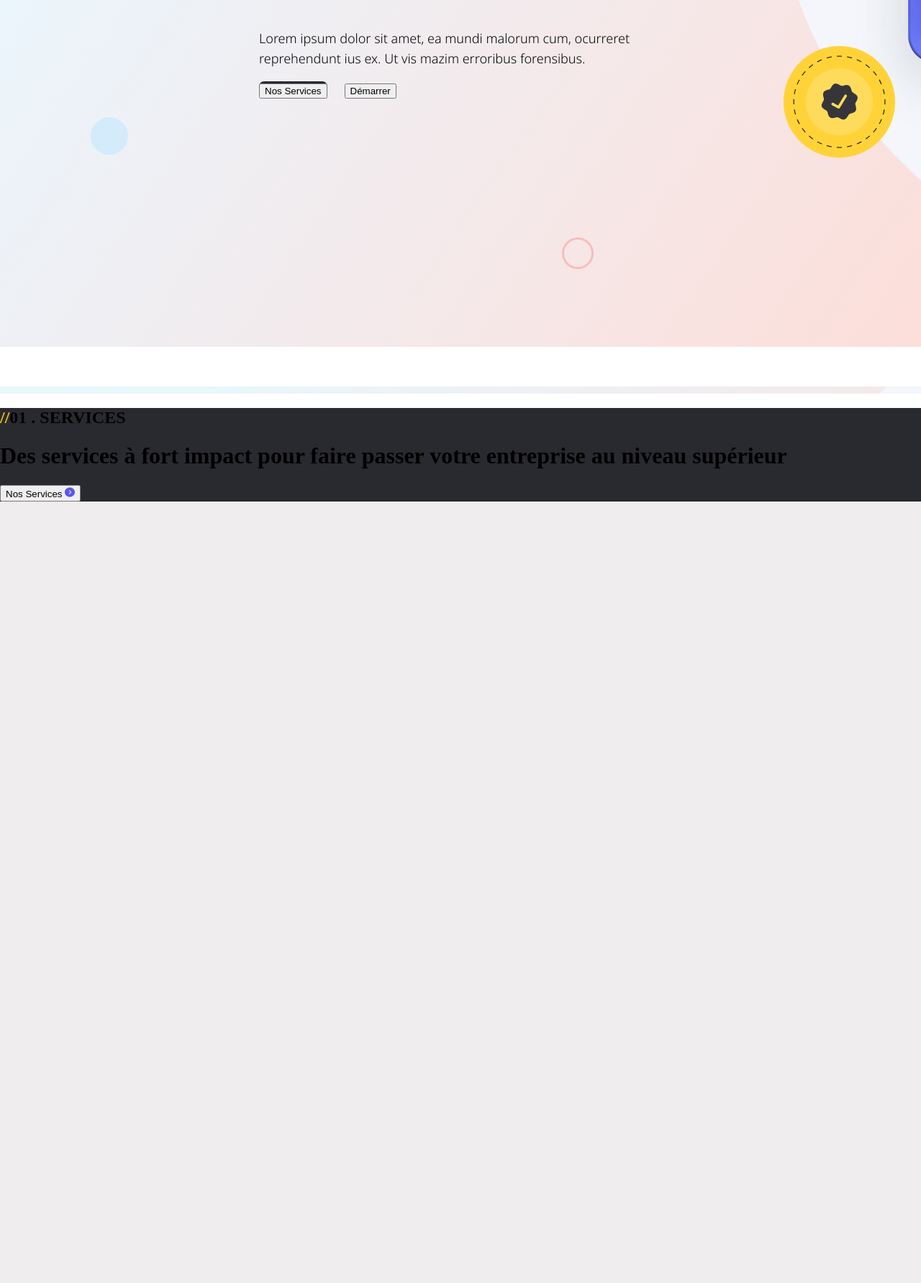
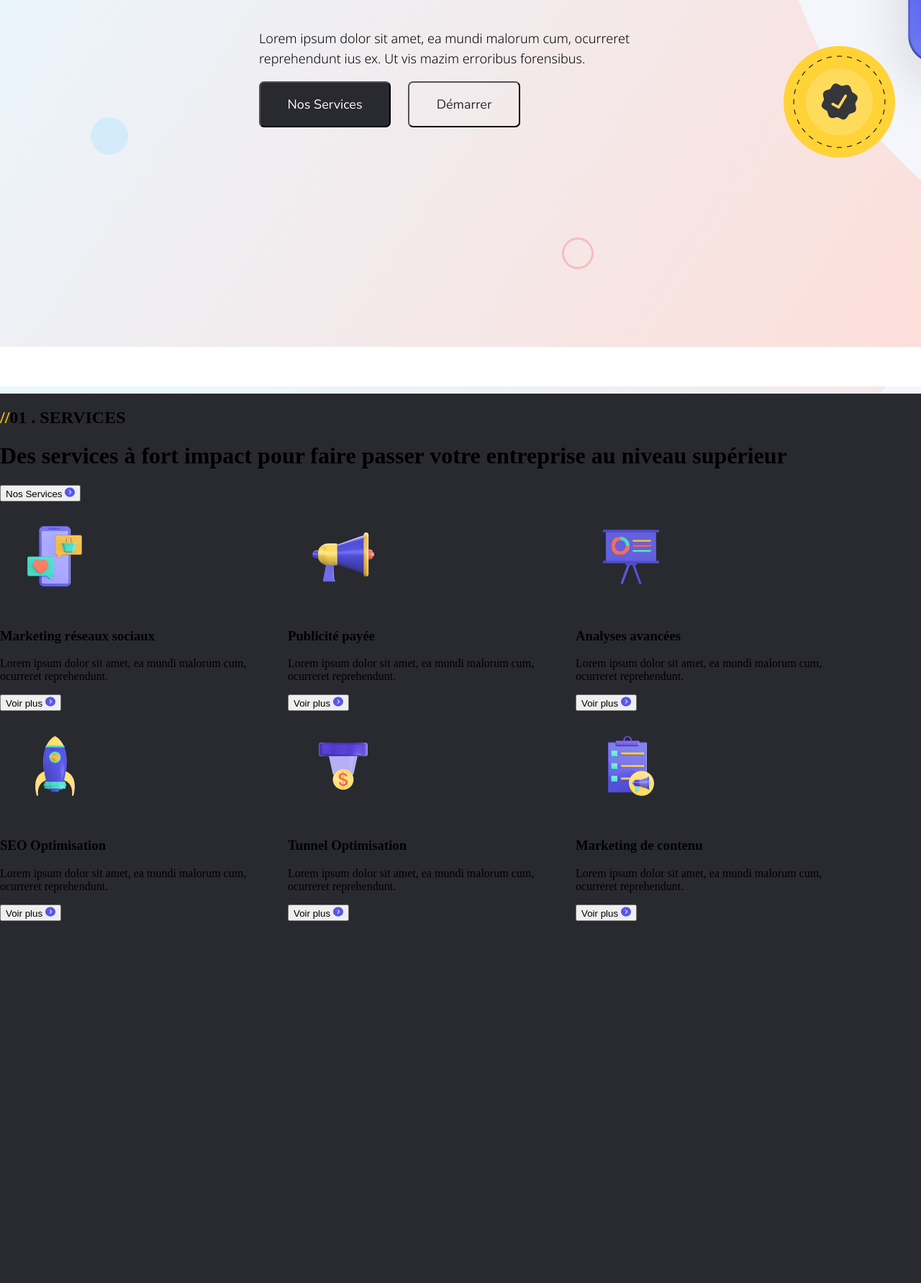
Before and after one commit to MissAnanas/Site-Web-Pro-, a PHP site: page / in a window 1280 px wide; the page is wider, and only the part inside the window is pictured. Shown: the part 609-2392 px from the top of that part at 72% size. Before the commit the page ends 1306 px from the top of that part, so only its background shows below. Run offline with PHP 8.4, Linux system fonts and the light colour scheme.

Commit message:
homepage

```diff
--- a/index.html
+++ b/index.html
@@ -23,7 +23,7 @@
                 <a class = "bheader" href="A Propos.php">A Propos</a>
                 <a class = "bheader" href="Services.php">Services</a>
                 <a class = "bheader" href="Blog.php">Blog</a>
-                <a class="btnheader" href="aaa.html"><button>Démarrer</button></a>
+                <a href="aaa.html"><button class="btnheader">Démarrer</button></a>
             </div>
         </header>
 
@@ -31,16 +31,59 @@
             <h2 class="title"><font color = "#FEC90C">//</font>AGENCE MARKETING</h2>
             <h1 class ="title2">Une agence <br> <font color = "#5956E8">marketing</font> 100% <br> digitale</h1>
             <p class="latin">Lorem ipsum dolor sit amet, ea mundi malorum cum, ocurreret reprehendunt ius ex. Ut vis mazim erroribus forensibus.</p>
-            <a class="btnservices" href="Services.html"><button>Nos Services</button></a>
-            <a class="btnstart" href="aaa.html"><button>Démarrer</button></a>
+            <a href="Services.html"><button class="btnservices">Nos Services</button></a>
+            <a href="aaa.html"><button class="btnstart">Démarrer</button></a>
         </div>
     </div>
-
-    <div class="pageservices">
-        <div class="container01">
-            <h2 class="01"><font color = "#FEC90C">//</font>01 . SERVICES</h2>
-            <h1 class="services">Des services à fort impact pour faire passer votre entreprise au niveau supérieur</h1>
-            <a><button>Nos Services <img src="Vector.png" width="14px" height="14px" href="Services.php"></button>
+    <div class="backgroundservices">
+        <div class="pageservices">
+            <div class="containertitle">
+                <h2 class="01"><font color = "#FEC90C">//</font>01 . SERVICES</h2>
+                <h1 class="services">Des services à fort impact pour faire passer votre entreprise au niveau supérieur</h1>
+                <a href="Services.php"><button>Nos Services <img src="Vector.png" width="14px" height="14px"></button></a>
+            </div>
+            <div class="containerservices">
+                <div class="column1">
+                    <div class="service1">
+                        <img class="logoservice1" src="Icon.png">
+                        <h3>Marketing réseaux sociaux</h3>
+                        <p class>Lorem ipsum dolor sit amet, ea mundi malorum cum, ocurreret reprehendunt.</p>
+                        <a href="Services.php"><button class="btnservices2">Voir plus <img src="Vector.png" width="14px" height="14px"></button></a>
+                    </div>
+                    <div class="service2">
+                        <img class="logoservice2" src="Icon (1).png">
+                        <h3>Publicité payée</h3>
+                        <p>Lorem ipsum dolor sit amet, ea mundi malorum cum, ocurreret reprehendunt. </p>
+                        <a href="Services.php"><button class="btnservices2">Voir plus <img src="Vector.png" width="14px" height="14px"></button></a>
+                    </div>
+                    <div class="service3">
+                        <img class="logoservice3" src="Icon (2).png">
+                        <h3>Analyses avancées</h3>
+                        <p>Lorem ipsum dolor sit amet, ea mundi malorum cum, ocurreret reprehendunt. </p>
+                        <a href="Services.php"><button class="btnservices2">Voir plus <img src="Vector.png" width="14px" height="14px"></button></a>
+                    </div>
+                </div>
+                <div class="column2">
+                    <div class="service4">
+                        <img class="logoservice4" src="Icon (3).png">
+                        <h3>SEO Optimisation</h3>
+                        <p>Lorem ipsum dolor sit amet, ea mundi malorum cum, ocurreret reprehendunt. </p>
+                        <a href="Services.php"><button class="btnservices2">Voir plus <img src="Vector.png" width="14px" height="14px"></button></a>
+                    </div>
+                    <div class="service5">
+                        <img class="logoservice5" src="Icon (4).png">
+                        <h3>Tunnel Optimisation</h3>
+                        <p>Lorem ipsum dolor sit amet, ea mundi malorum cum, ocurreret reprehendunt. </p>
+                        <a href="Services.php"><button class="btnservices2">Voir plus <img src="Vector.png" width="14px" height="14px"></button></a>
+                    </div>
+                    <div class="service6">
+                        <img class="logoservice6" src="Icon (5).png">
+                        <h3>Marketing de contenu</h3>
+                        <p>Lorem ipsum dolor sit amet, ea mundi malorum cum, ocurreret reprehendunt. </p>
+                        <a href="Services.php"><button class="btnservices2">Voir plus <img src="Vector.png" width="14px" height="14px"></button></a>
+                    </div>
+                </div>
+            </div>
         </div>
     </div>
 </body>
--- a/style.css
+++ b/style.css
@@ -2,16 +2,7 @@ body {
     margin: 0%;
 }
 
-.pagebanner {
-    background-image: url(Banner\ Image.png);
-    width: 1920px;
-    height: 1156px;
-}
-
-.pageservices {
-    background-color: #292930;
-}
-
+/* CSS HEADER */
 header {
     display: flex;
     flex-direction: row;
@@ -51,7 +42,7 @@ header {
     float: right;
     display: flex;
     align-items: center;
-    height: 81.16px;
+    height: 64px;
 }
 
 .bheader {
@@ -81,6 +72,18 @@ header {
   .bheader:hover::after {
     transform: scaleX(1);
   }
+  /*FIN CSS HEADER */
+
+
+
+
+
+
+  /* CSS BANNER */
+.pagebanner {
+  background-image: url(Banner\ Image.png);
+  height: 1156px;
+}
 
   .title {
     font-family: "Noto Sans";
@@ -133,3 +136,30 @@ header {
     font-size: 18px;
     color: #292930;
   }
+  /* FIN CSS BANNER */
+
+
+
+
+
+
+  /* CSS SERVICES */
+  .backgroundservices {
+    background-color: #292930;
+    height: 1623px;
+
+}
+
+.pageservices {
+  display: flex;
+  flex-direction: column;
+  width: 1200px;
+}
+
+.column1 {
+  display: flex;
+}
+
+.column2 {
+  display: flex;
+}
```
Also changed, not shown: Icon (1).png (added), Icon (2).png (added), Icon (3).png (added), Icon (4).png (added), Icon (5).png (added), Icon.png (added).
